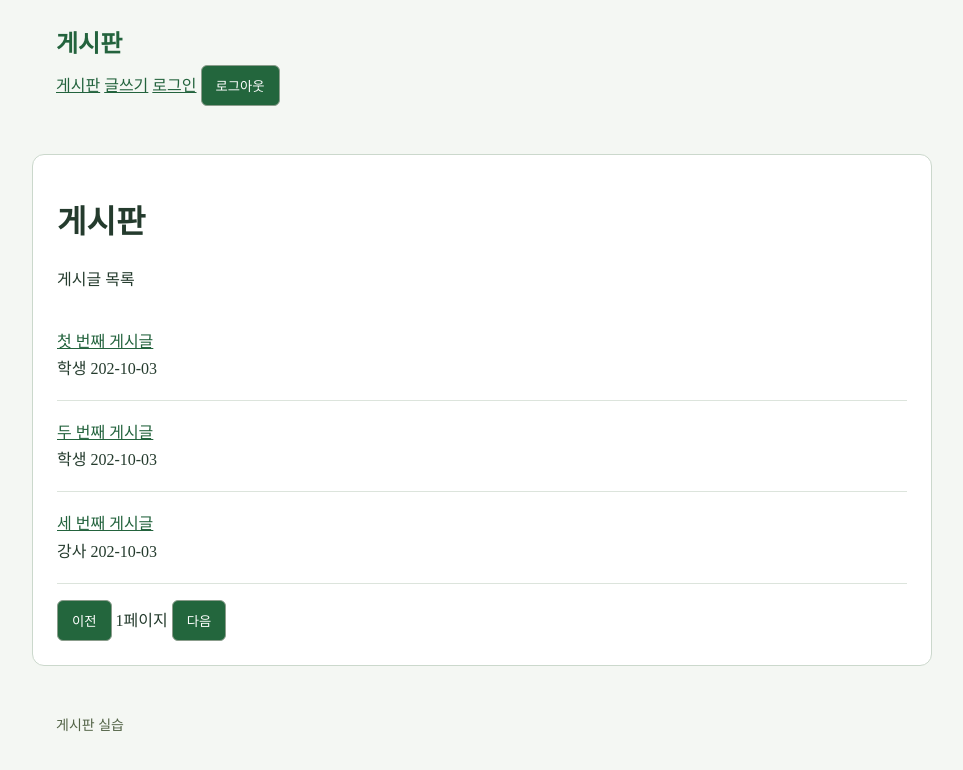
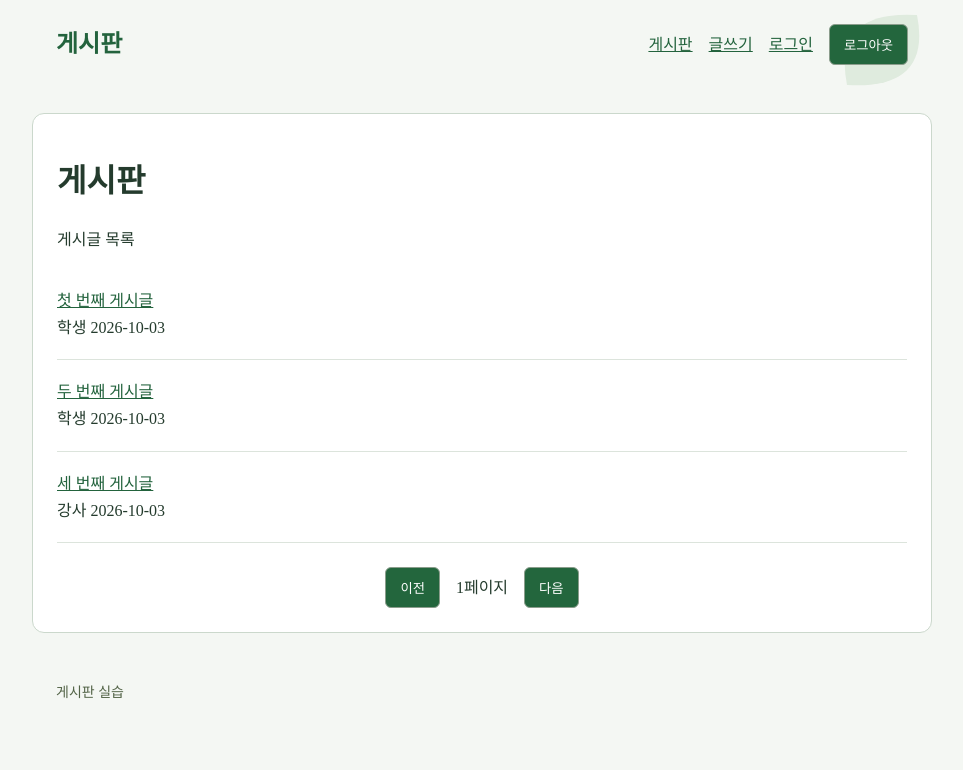
Before and after one commit to kimiri01/green-board-vanila-front-2026, a plain HTML site: page index.html in a window 1280 px wide. Shown: the whole page, without its empty margins (158-1121 px from the left). Drawn offline with Linux system fonts and the light colour scheme.

Commit message:
10151731 css파일 cs적용완료

```diff
--- a/index.html
+++ b/index.html
@@ -25,21 +25,21 @@
                     <a href="detail.html">첫 번째 게시글</a>
                     <div>
                         <span>학생</span>
-                        <span>202-10-03</span>
+                        <span>2026-10-03</span>
                     </div>
                 </li>
                 <li>
                     <a href="detail.html">두 번째 게시글</a>
                     <div>
                         <span>학생</span>
-                        <span>202-10-03</span>
+                        <span>2026-10-03</span>
                     </div>
                 </li>
                 <li>
                     <a href="detail.html">세 번째 게시글</a>
                     <div>
                         <span>강사</span>
-                        <span>202-10-03</span>
+                        <span>2026-10-03</span>
                     </div>
                 </li>
             </ul>
--- a/style.css
+++ b/style.css
@@ -71,3 +71,45 @@ input, textarea {
     background: white;
     color: #243b2d;
 }
+
+header{
+    display: flex;
+    align-items: center;
+    justify-content: space-between;
+    flex-wrap: wrap;
+    gap: 16px;
+    background-image: url('images/leaf.svg');
+    background-repeat: no-repeat;
+    background-position: right top;
+}
+
+nav, .meta, .pagination {
+    display: flex;
+    align-items: center;
+    gap: 16px;
+}
+
+.pagination {
+    justify-content: center;
+    margin-top: 24px;
+}
+
+form {
+    display: flex;
+    flex-direction: column;
+    gap: 12px;
+}
+
+#post-content, #comment-list p {
+    white-space: pre-wrap;
+    overflow-wrap: anywhere;
+}
+
+.post-list a {
+    overflow-wrap: anywhere;
+}
+
+img {
+    max-width: 100%;
+    height: auto;
+}
```
Also changed, not shown: detail.html (+1 -1 lines), images/leaf.svg (added).
